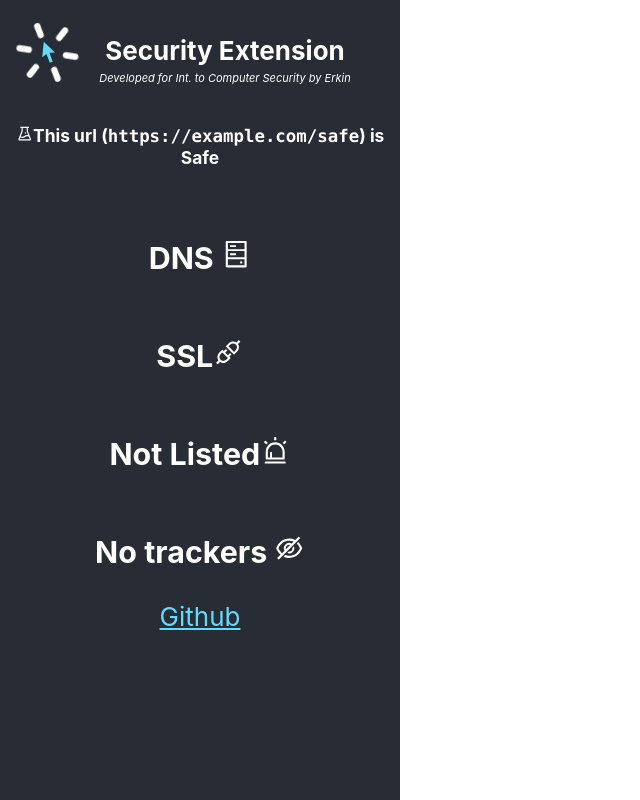
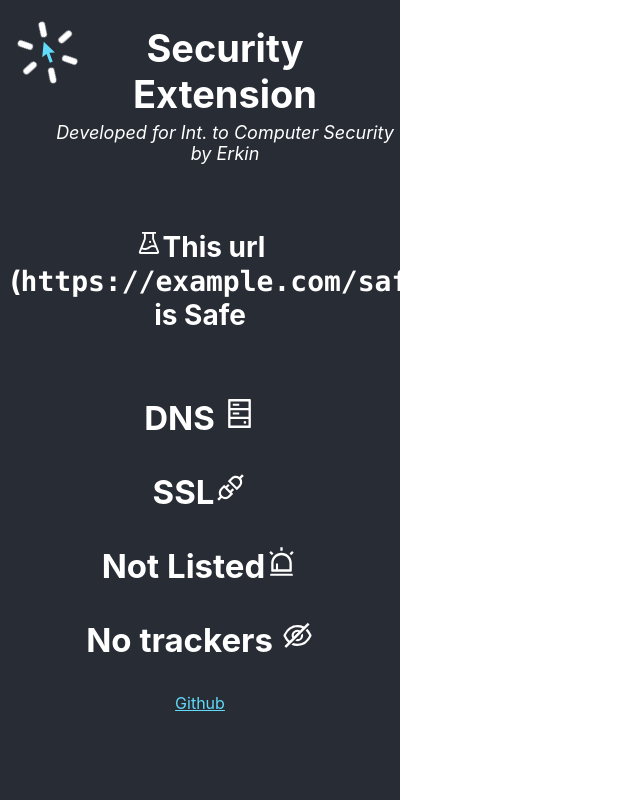
Before and after one commit to configtheworld/security-extension, a React (Create React App) app: page / in a window 1280 px wide. Shown: the whole page, without its empty margins (0-640 px from the left). Built offline with nearby package versions, Linux system fonts and the light colour scheme.

Commit message:
ui changes

```diff
--- a/src/App.css
+++ b/src/App.css
@@ -13,6 +13,8 @@
   position: absolute;
   left: 10px;
   top: 15px;
+  color: white;
+
 }
 
 .App-icon {
@@ -23,15 +25,38 @@
   left: 35px;
   top: 40px;
 }
-.HeaderBar{
-}
+
 .HeaderBar .HeaderTitle{
   margin-left: 50px;
   margin-bottom: 5px;
+  margin-top: 25px;
+  font-size: calc(22px + 2vmin);
+  color: white;
 }
 .HeaderBar .HeaderDesc{
   margin-left: 50px;
-  font-size: calc(3px + 1vmin);
+  font-size: calc(10px + 1vmin);
+  color: white;
+
+}
+.ListItemsDesc{
+  font-size: calc(12px + 2vmin);
+  color: white;
+  padding: 0 10px 0 10px;
+}
+
+.ListItemsHeader{
+  font-size: calc(17px + 2vmin);
+  color: white;
+}
+.ListItemsIcon{
+  font-size: calc(25px + 2vmin);
+  color: white;
+  margin-left: 8px;
+}
+
+.FooterContainer{
+  margin-bottom: 20px;
 }
 
 @media (prefers-reduced-motion: no-preference) {
@@ -39,7 +64,7 @@
     animation: App-logo-spin infinite 20s linear;
   }
   .App-icon-spinner {
-    animation: App-logo-spin infinite 20s linear;
+    animation: App-logo-spin infinite 15s linear;
   }
 }
 
@@ -48,12 +73,11 @@
   min-height: 100vh;
   display: flex;
   flex-direction: column;
-  font-size: calc(10px + 2vmin);
-  color: white;
 }
 
 .App-link {
   color: #61dafb;
+  margin-bottom: 20px;
 }
 
 @keyframes App-logo-spin {
@@ -61,6 +85,6 @@
     transform: rotate(0deg);
   }
   to {
-    transform: rotate(360deg);
+    transform: rotate(-360deg);
   }
 }
--- a/src/App.js
+++ b/src/App.js
@@ -1,56 +1,15 @@
 import './App.css';
+import Footer from './components/Footer';
 import Header from './components/Header';
-import {
-  AiOutlineHdd,
-  AiOutlineExperiment,
-  AiOutlineAlert,
-  AiOutlineEyeInvisible,
-  AiOutlineApi,
-} from 'react-icons/ai';
+import ListItems from './components/ListItems';
 
 function App() {
   return (
     <div className="App">
       <header className="App-header">
         <Header />
-        <div></div>
-        <h6>
-          <AiOutlineExperiment />
-          This url (<code>https://example.com/safe</code>) is <b>Safe</b>
-        </h6>
-        <div>
-          <h3>
-            DNS <AiOutlineHdd />
-          </h3>
-        </div>
-        <div>
-          <h3>
-            SSL
-            <AiOutlineApi />
-          </h3>
-        </div>
-        <div>
-          <h3>
-            Not Listed
-            <AiOutlineAlert />
-          </h3>
-        </div>
-        <div>
-          <h3>
-            No trackers <AiOutlineEyeInvisible />
-          </h3>
-        </div>
-
-        <div></div>
-
-        <a
-          className="App-link"
-          href="https://github.com/configtheworld/security-extension"
-          target="_blank"
-          rel="noopener noreferrer"
-        >
-          Github
-        </a>
+        <ListItems />
+        <Footer />
       </header>
     </div>
   );
--- /dev/null
+++ b/src/components/Footer.js
@@ -0,0 +1,18 @@
+import React from 'react';
+
+function Footer() {
+  return (
+    <div className="FooterContainer">
+      <a
+        className="App-link"
+        href="https://github.com/configtheworld/security-extension"
+        target="_blank"
+        rel="noopener noreferrer"
+      >
+        Github
+      </a>
+    </div>
+  );
+}
+
+export default Footer;
--- a/src/components/Header.js
+++ b/src/components/Header.js
@@ -1,6 +1,5 @@
 import React from 'react';
 import { RiLoaderLine, RiCursorFill } from 'react-icons/ri';
-import '../App.css';
 
 function Header() {
   return (
--- /dev/null
+++ b/src/components/ListItems.js
@@ -0,0 +1,42 @@
+import React from 'react';
+import {
+  AiOutlineHdd,
+  AiOutlineExperiment,
+  AiOutlineAlert,
+  AiOutlineEyeInvisible,
+  AiOutlineApi,
+} from 'react-icons/ai';
+function ListItems() {
+  return (
+    <div>
+      <h6 className="ListItemsDesc">
+        <AiOutlineExperiment />
+        This url (<code>https://example.com/safe</code>) is <b>Safe</b>
+      </h6>
+      <div>
+        <h3 className="ListItemsHeader">
+          DNS <AiOutlineHdd />
+        </h3>
+      </div>
+      <div>
+        <h3 className="ListItemsHeader">
+          SSL
+          <AiOutlineApi />
+        </h3>
+      </div>
+      <div>
+        <h3 className="ListItemsHeader">
+          Not Listed
+          <AiOutlineAlert />
+        </h3>
+      </div>
+      <div>
+        <h3 className="ListItemsHeader">
+          No trackers <AiOutlineEyeInvisible />
+        </h3>
+      </div>
+    </div>
+  );
+}
+
+export default ListItems;
```
